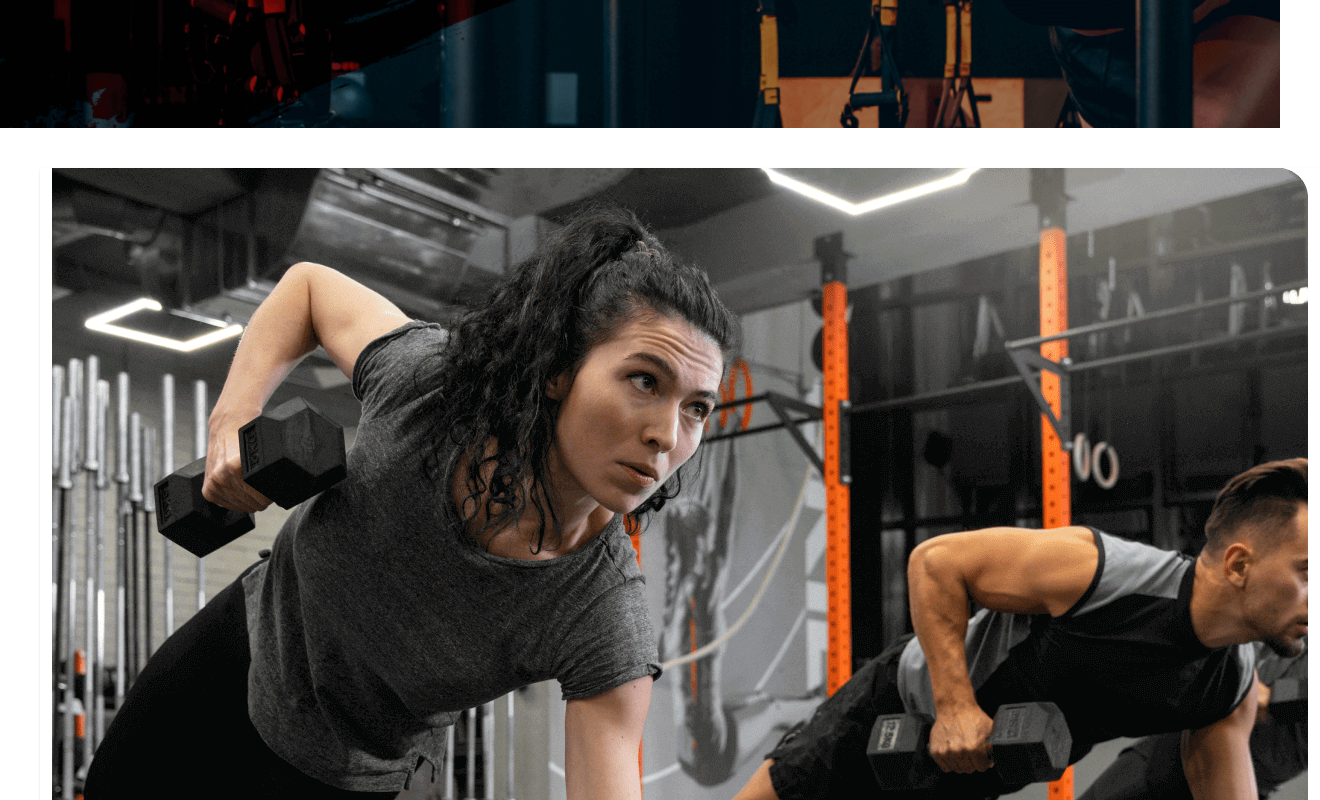
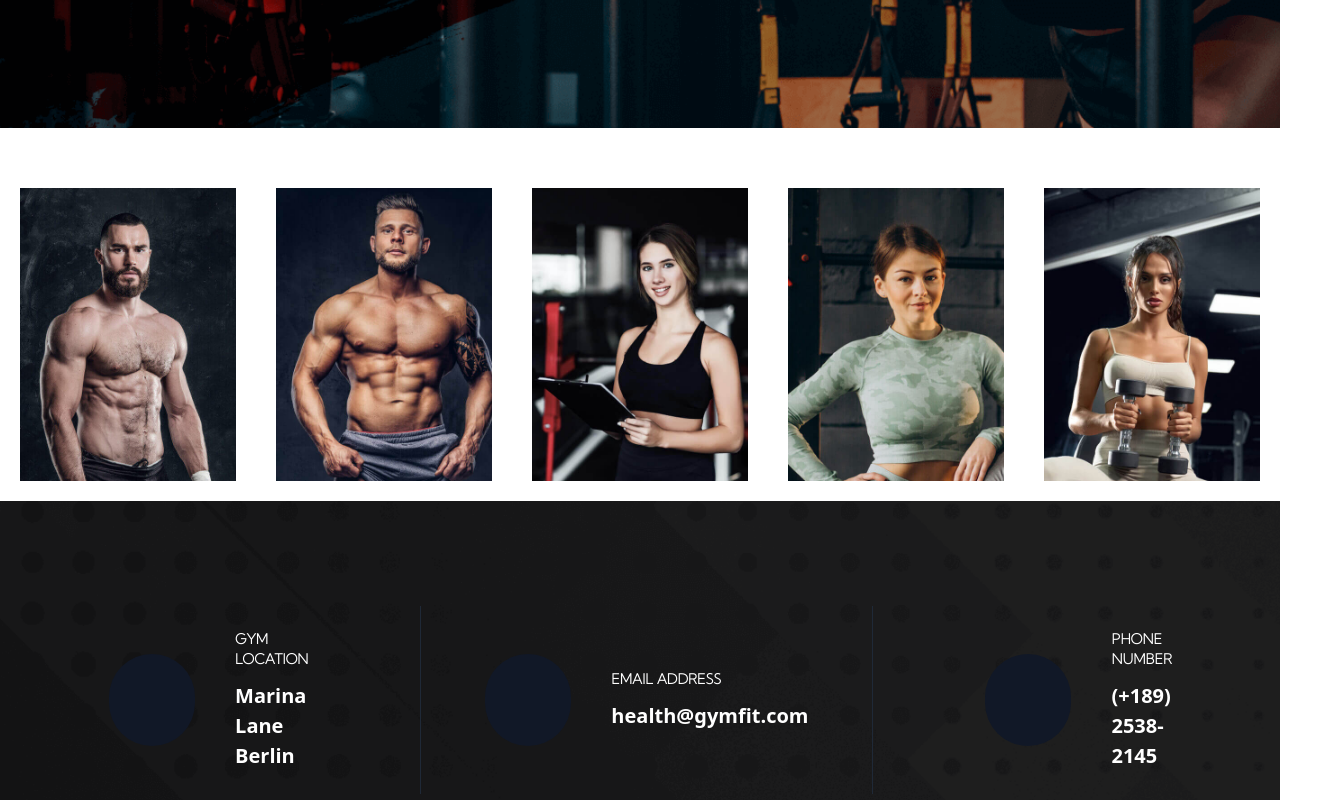
Before and after one commit to code-warriors80/gym, a React (Create React App) app: page /gallery in a window 1280 px wide. Shown: the part 460-1260 px from the top of the page, 1320 px wide, since content can reach past the window. Built offline with nearby package versions, Linux system fonts and the light colour scheme; some icons are missing; the HTML template or start-up script is replaced by a standard one; a web font is replaced by a local one.

Commit message:
Update Gallery.js

```diff
--- a/src/pages/Gallery.js
+++ b/src/pages/Gallery.js
@@ -1,5 +1,9 @@
 import React from 'react'
-import testi from "../image/testi_bg12525202.png"
+import trainer1 from '../image/instructors/1-1.jpg'
+import trainer2 from '../image/instructors/img-1.jpg'
+import trainer3 from '../image/instructors/img-4.jpg'
+import trainer4 from '../image/instructors/team-4.jpg'
+import trainer5 from '../image/instructors/team2201.jpg'
 
 const Gallery = () => {
   return (
@@ -10,11 +14,13 @@ const Gallery = () => {
               <p className='text-center text-white py-5 font-bold'>Fitmas - Gallery</p>
         </div>
       </section>
-      <div className=" bg-white">
-        <div className="hidden md:inline-flex my-10 md:ml-10 shadow rounded-sm w-full  justify-center">
-          <img src={testi} alt="Logo"/>
-        </div>
-      </div>
+      <section className='flex mx-auto my-6 py-4 '>
+        <img src={trainer5} alt='' className='p-5 w-64 rounded-lg'/>
+        <img src={trainer3} alt='' className='p-5  w-64 rounded-lg'/>
+        <img src={trainer2} alt='' className='p-5  w-64 rounded-lg'/>
+        <img src={trainer1} alt='' className='p-5  w-64 rounded-lg'/>
+        <img src={trainer4} alt='' className='p-5  w-64 rounded-lg'/>
+      </section>
     </div>
   )
 }
```
